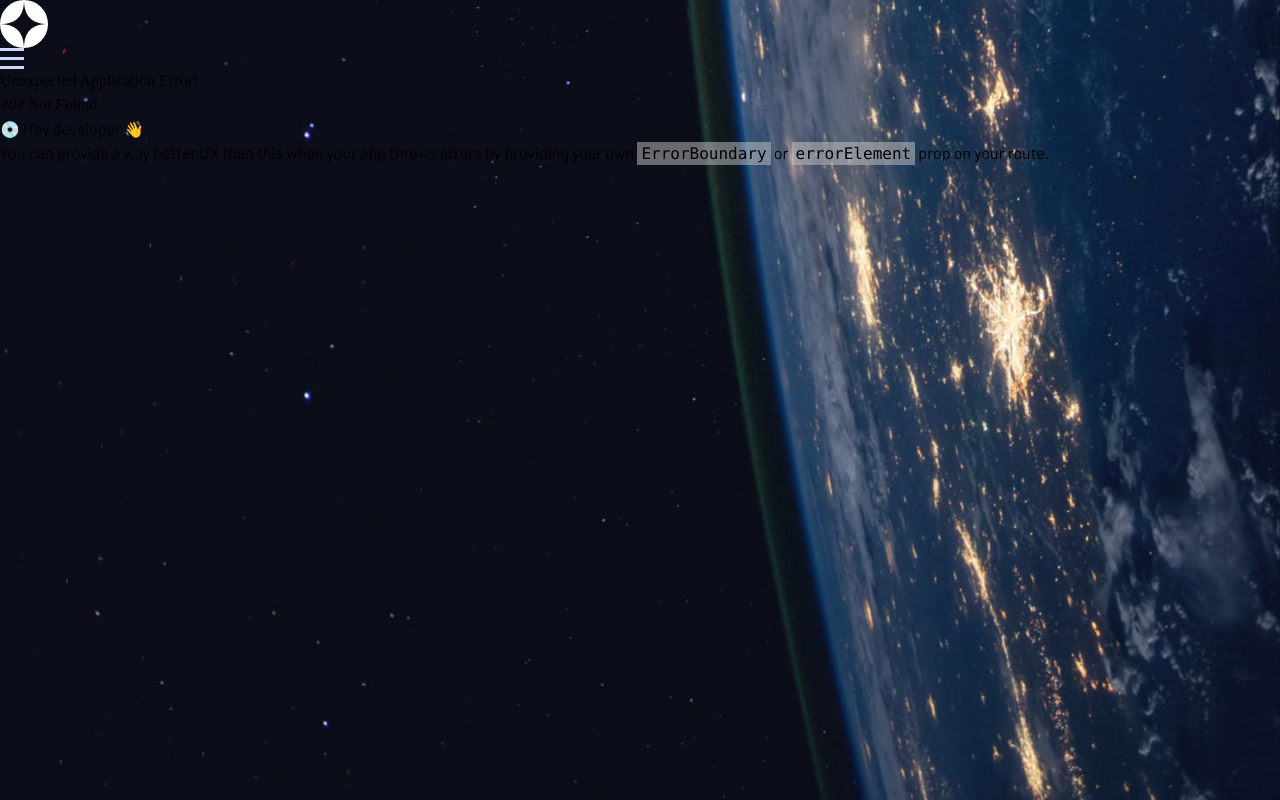
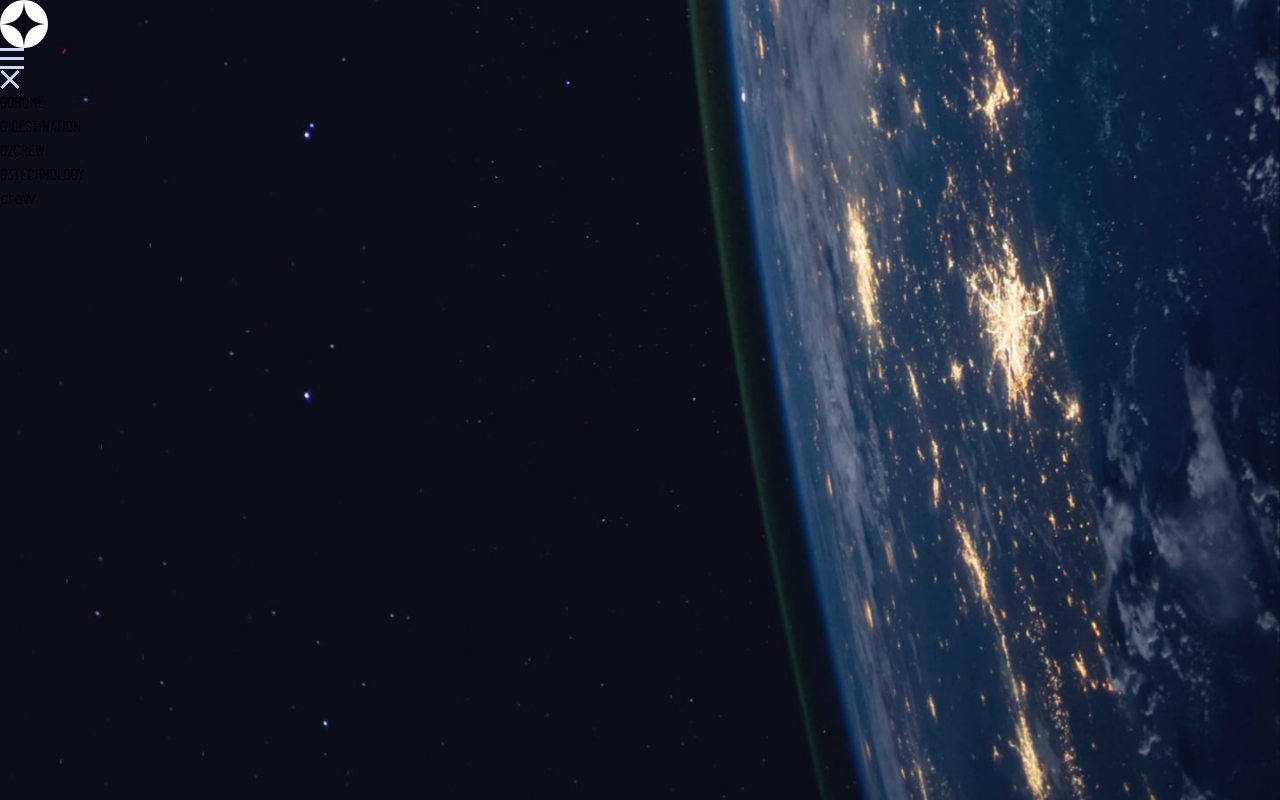
Before and after one commit to Lazzzare/space-tourism-website, a React (Vite) app: page /crew in a window 1280 px wide. Before the commit this address had no page. Built offline with nearby package versions, Linux system fonts and the light colour scheme; a web font is replaced by a local one.

Commit message:
space-tourism-website

```diff
--- a/src/App.tsx
+++ b/src/App.tsx
@@ -1,27 +1,20 @@
 import Destination from "./components/Destination";
 import Header from "./components/Header";
 import Home from "./components/Home";
-import {
-  createBrowserRouter,
-  createRoutesFromElements,
-  RouterProvider,
-  Route,
-} from "react-router-dom";
+import { Route, Routes } from "react-router-dom";
+import Crew from "./components/crew";
+import Technology from "./components/technology";
 
 function App() {
-  const router = createBrowserRouter(
-    createRoutesFromElements(
-      <>
+  return (
+    <div className="px-6 pt-5 relative">
+      <Header />
+      <Routes>
         <Route path="/" element={<Home />} />
         <Route path="/destination" element={<Destination />} />
-      </>
-    )
-  );
-
-  return (
-    <div className="px-6 pt-5">
-      <Header />
-      <RouterProvider router={router} />
+        <Route path="/crew" element={<Crew />} />
+        <Route path="/technology" element={<Technology />} />
+      </Routes>
     </div>
   );
 }
--- /dev/null
+++ b/src/components/Crew.tsx
@@ -0,0 +1,5 @@
+const Crew = () => {
+  return <div className="text-white">crew</div>;
+};
+
+export default Crew;
--- a/src/components/Header.tsx
+++ b/src/components/Header.tsx
@@ -1,11 +1,38 @@
 import logo from "../assets/shared/logo.svg";
 import menu from "../assets/shared/icon-hamburger.svg";
+import close from "../assets/shared/icon-close.svg";
+import { Link } from "react-router-dom";
 
 const Header = () => {
   return (
     <header className="flex justify-between items-center">
       <img src={logo} alt="space logo" />
       <img src={menu} alt="hamburger menu" />
+      <nav className="absolute h-screen w-[254px] top-0 bottom-0 right-0 bg-[rgba(255, 255, 255, 0.04)] backdrop-blur-[40.774227142333984px] pt-5 pr-[26px] gap-[65px] flex items-center flex-col ">
+        <img className="self-end" src={close} alt="close icon" />
+        <ul className="text-white flex flex-col gap-8">
+          <li>
+            <Link to="/" className="tracking-[2.7px]">
+              <span className="pr-[11px] ">00</span>HOME
+            </Link>
+          </li>
+          <li>
+            <Link to="/destination" className="tracking-[2.7px]">
+              <span className="pr-[11px] ">01</span>DESTINATION
+            </Link>
+          </li>
+          <li>
+            <Link to="/crew" className="tracking-[2.7px]">
+              <span className="pr-[11px] ">02</span>CREW
+            </Link>
+          </li>
+          <li>
+            <Link to="/technology" className="tracking-[2.7px]">
+              <span className="pr-[11px] ">03</span>TECHNOLOGY
+            </Link>
+          </li>
+        </ul>
+      </nav>
     </header>
   );
 };
--- /dev/null
+++ b/src/components/Technology.tsx
@@ -0,0 +1,5 @@
+const Technology = () => {
+  return <div className="text-white">technology</div>;
+};
+
+export default Technology;
--- a/src/main.tsx
+++ b/src/main.tsx
@@ -1,10 +1,13 @@
-import React from 'react'
-import ReactDOM from 'react-dom/client'
-import App from './App.tsx'
-import './index.css'
+import React from "react";
+import ReactDOM from "react-dom/client";
+import App from "./App.tsx";
+import "./index.css";
+import { BrowserRouter } from "react-router-dom";
 
-ReactDOM.createRoot(document.getElementById('root')!).render(
+ReactDOM.createRoot(document.getElementById("root")!).render(
   <React.StrictMode>
-    <App />
-  </React.StrictMode>,
-)
+    <BrowserRouter>
+      <App />
+    </BrowserRouter>
+  </React.StrictMode>
+);
```
